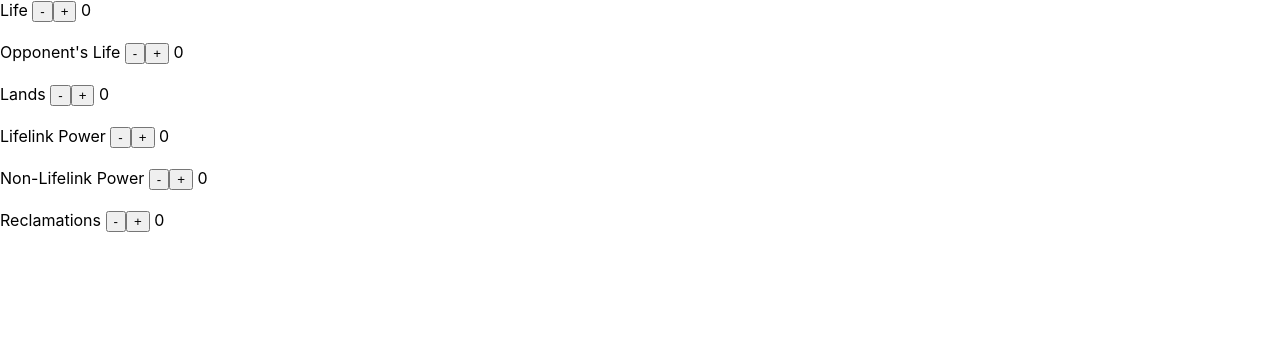
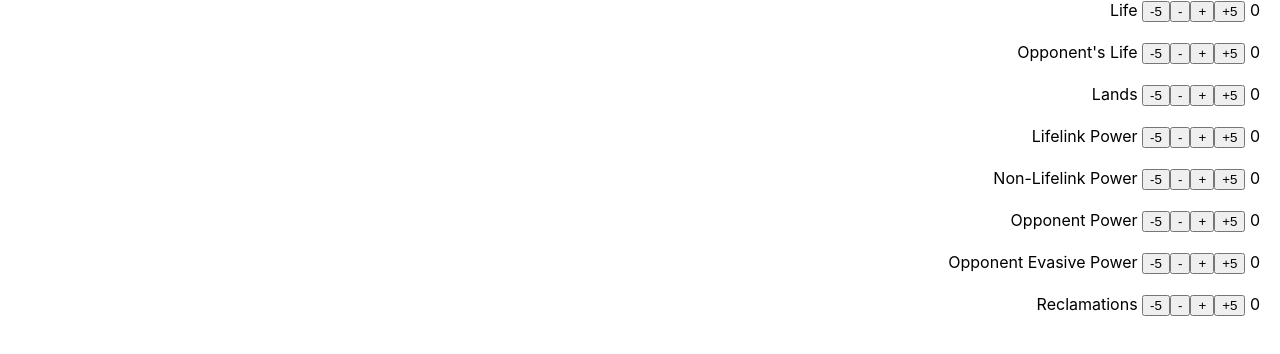
Before and after one commit to afroiland/doh-calculator, a React (Create React App) app: page / in a window 1280 px wide. Shown: the top 354 px of the page. Built offline with nearby package versions, Linux system fonts and the light colour scheme.

Commit message:
Add counters for opp power, add big incr and decr

```diff
--- a/src/components/counter.jsx
+++ b/src/components/counter.jsx
@@ -6,6 +6,8 @@ const displayNames = {
   lands: "Lands",
   lifelinkPower: "Lifelink Power",
   nonLifelinkPower: "Non-Lifelink  Power",
+  oppPower: "Opponent Power",
+  oppEvasivePower: "Opponent Evasive Power",
   reclamations: "Reclamations"
 }
 
@@ -15,8 +17,10 @@ class Counter extends Component {
     return (
       <div>
         <span>{this.getName(this.props.name) + " "}</span>
+        <button onClick={() => this.handleBigDecrement(this.props.name, this.props.value)}>-5</button>
         <button onClick={() => this.handleDecrement(this.props.name, this.props.value)}>-</button>
         <button onClick={() => this.handleIncrement(this.props.name, this.props.value)}>+</button>
+        <button onClick={() => this.handleBigIncrement(this.props.name, this.props.value)}>+5</button>
         <span> {this.props.value} </span>
         <br />
         <br />
@@ -25,9 +29,17 @@ class Counter extends Component {
   }
 
   getName(name) {
-    console.log("name: ", name);
-    console.log("displayNames.name: ", displayNames[name]);
     return displayNames[name];
+  }
+
+  handleBigDecrement = (name, value) => {
+    let newValue = value<=5 ? 0 : value -5;
+    this.props.handleChange(name, newValue);
+  }
+
+  handleDecrement = (name, value) => {
+    let newValue = value===0 ? 0 : value -1;
+    this.props.handleChange(name, newValue);
   }
 
   handleIncrement = (name, value) => {
@@ -35,8 +47,8 @@ class Counter extends Component {
     this.props.handleChange(name, newValue);
   }
 
-  handleDecrement = (name, value) => {
-    let newValue = value===0 ? 0 : value -1;
+  handleBigIncrement = (name, value) => {
+    let newValue = value + 5;
     this.props.handleChange(name, newValue);
   }
 }
--- a/src/components/main.jsx
+++ b/src/components/main.jsx
@@ -8,6 +8,8 @@ class Main extends Component {
     lands: 0,
     lifelinkPower: 0,
     nonLifelinkPower: 0,
+    oppPower: 0,
+    oppEvasivePower: 0,
     reclamations: 0
   }
 
@@ -19,12 +21,14 @@ class Main extends Component {
 
   render() {
     return (
-      <div>
+      <div style={{textAlign: 'right', marginRight: 20}}>
         <Counter name='life' value={this.state.life} handleChange={this.handleChange} />
         <Counter name='oppLife' value={this.state.oppLife} handleChange={this.handleChange} />
         <Counter name='lands' value={this.state.lands} handleChange={this.handleChange} />
         <Counter name='lifelinkPower' value={this.state.lifelinkPower} handleChange={this.handleChange} />
         <Counter name='nonLifelinkPower' value={this.state.nonLifelinkPower} handleChange={this.handleChange} />
+        <Counter name='oppPower' value={this.state.oppPower} handleChange={this.handleChange} />
+        <Counter name='oppEvasivePower' value={this.state.oppEvasivePower} handleChange={this.handleChange} />
         <Counter name='reclamations' value={this.state.reclamations} handleChange={this.handleChange} />
       </div>
     );
```
